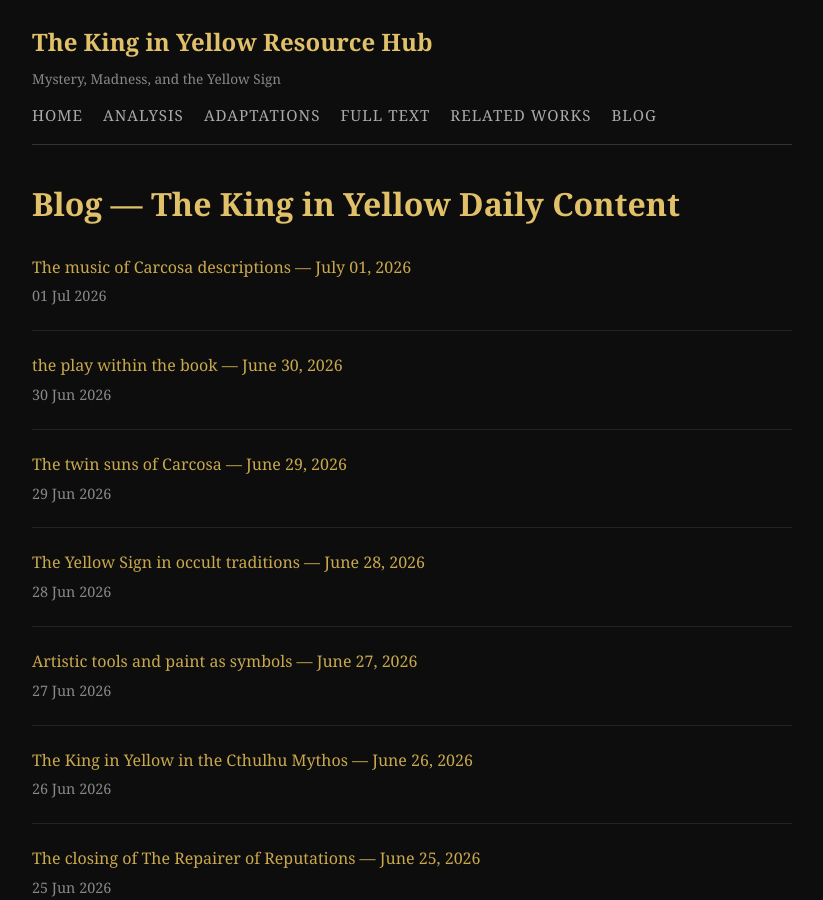
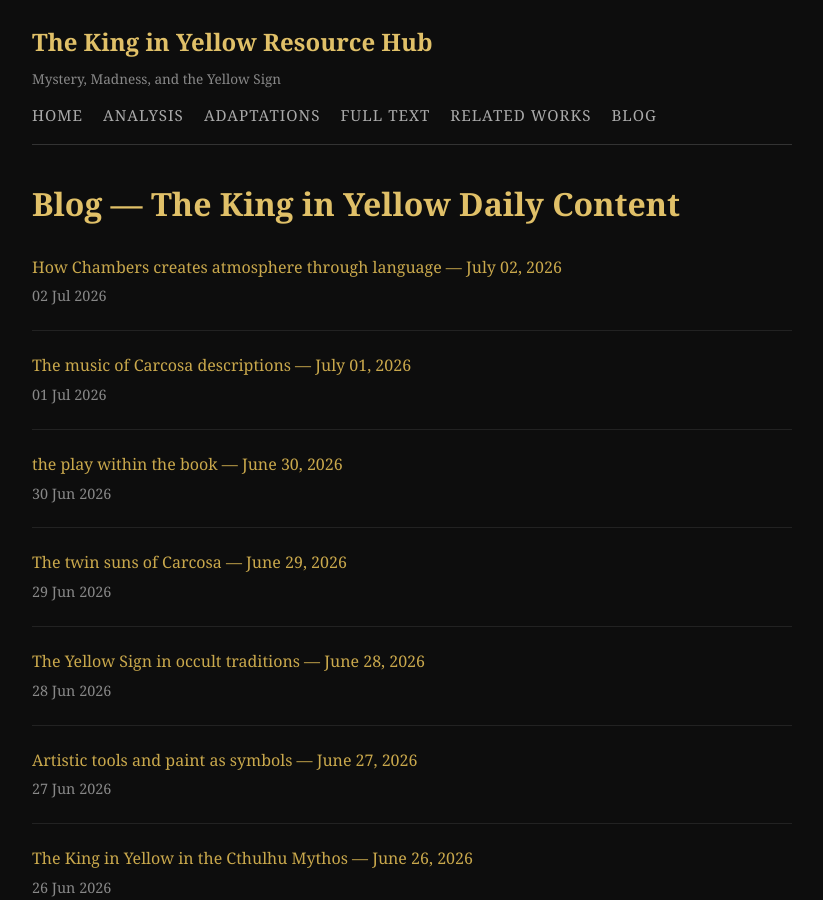
Before and after one commit to miravosqueinteresante/the-king-in-yellow-resources, a Jekyll site: the page built from blog/index.md, in a window 1280 px wide and 900 px high. Shown: the whole window, without its empty margins (228-1051 px from the left). Built offline with Jekyll 4.4.1, drawn with Linux system fonts in a browser that asks for light colours; some of the changed lines change nothing that is shown.

Commit message:
Daily post — 2026-07-02

```diff
--- a/_data/post-queue.json
+++ b/_data/post-queue.json
@@ -84,7 +84,9 @@
     "last_date": "2026-06-16"
   },
   "language_and_vocabulary": {
-    "used": [],
-    "last_date": null
+    "used": [
+      "How Chambers creates atmosphere through language"
+    ],
+    "last_date": "2026-07-02"
   }
 }
--- /dev/null
+++ b/_posts/2026-07-02-how-chambers-creates-atmosphere-through-language.md
@@ -0,0 +1,27 @@
+---
+layout: post
+title: "How Chambers creates atmosphere through language — July 02, 2026"
+date: 2026-07-02 12:00:00 +0000
+categories: blog
+content_type: language_and_vocabulary
+tags: [language and vocabulary the-king-in-yellow chambers analysis]
+---
+In "The King in Yellow," Robert W. Chambers masterfully constructs an atmosphere of unease and existential dread through his careful selection of language and vocabulary. The collection of stories delves into themes of madness, forbidden knowledge, and the uncanny, and Chambers’s linguistic choices are instrumental in evoking an unsettling ambiance that lingers long after the last page is turned.
+
+One of the most striking features of Chambers’s language is his use of vivid, often surreal imagery that immerses the reader in a disquieting world. In the opening story, "The Repairer of Reputations," Chambers writes about the “yellow paper” and the “foul” influence of the titular play. The description of the play's effects is laced with ominous connotations, as characters slip into madness and despair. The use of the word "foul" evokes a sense of corruption, suggesting that the play is not merely a work of fiction but a contagion that infects the minds of its readers. This kind of language draws readers into a reality where art morphs into a catalyst for psychological destruction.
+
+Chambers also employs a rich tapestry of evocative adjectives and adverbs, which serve to amplify the emotional intensity of his narratives. Consider the phrase "the pallid, ghostly figures" that populate the dreams of characters like Hildred Castaigne. The choice of “pallid” and “ghostly” not only paints a haunting picture but also creates a sense of otherworldliness and disconnection. These descriptions imbue the text with a spectral quality, suggesting that the characters are haunted not just by external forces but also by their own inner turmoil. This interplay between the physical and the psychological is a hallmark of Chambers’s style, reinforcing the notion that the real horror lies in the mind.
+
+Moreover, the repetition of certain phrases and motifs throughout the collection enhances the atmosphere of dread. The titular "King in Yellow" itself is an embodiment of a pervasive, almost infectious madness. The phrase "the yellow sign" recurs in various forms, serving as a sinister reminder of the inescapable nature of the horrors that the characters face. This repetition creates a rhythmic quality to the text that mirrors the inescapability of fate and the cyclical nature of madness, further enveloping the reader in a claustrophobic, anxious atmosphere.
+
+Chambers’s choice of settings also plays a critical role in shaping the mood of the stories. The dark, often decaying urban landscapes juxtaposed with ephemeral beauty—a "moonlit garden" or a “dimly lit theater”—serve to highlight the fragility of sanity amidst the allure of decadence. The descriptions often evoke a sense of nostalgia, as characters grapple with a longing for beauty that is tainted by the knowledge that it is intertwined with madness. Phrases that invoke the sensory—“the scent of damp earth” and “the sound of whispers”—also serve to engage the reader’s senses, drawing them deeper into the immersive, yet unsettling world Chambers has created.
+
+In conclusion, Robert W. Chambers’s "The King in Yellow" is a prime example of how language can be wielded to cultivate a pervasive atmosphere of unease and horror. Through vivid imagery, evocative descriptions, repetition, and a keen sense of setting, Chambers transports readers into a realm where the boundaries of reality blur and madness lurks just beneath the surface. His language is not merely a tool for storytelling; it is an active participant in weaving the fabric of dread that characterizes this seminal work of weird fiction.
+
+---
+
+### Explore More
+
+- [Complete Full Text Index](/the-king-in-yellow-resources/full-text/)
+
+*For a more interactive experience, there is a coloring book and nightmare journal inspired by The King in Yellow: [The King in Yellow: Nightmares Diary and Coloring Book](https://www.amazon.com/dp/B0CTXCQ9HM)*
```
